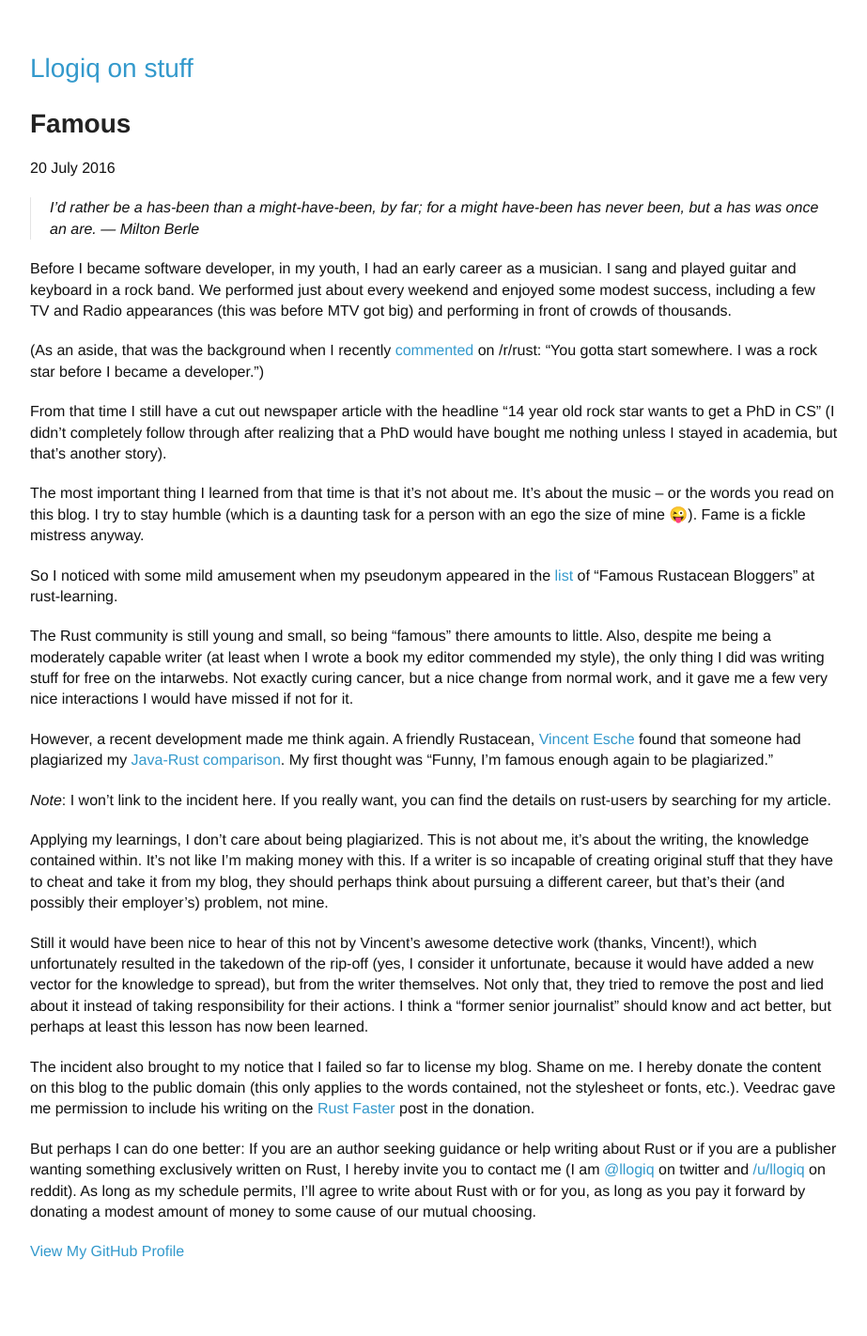
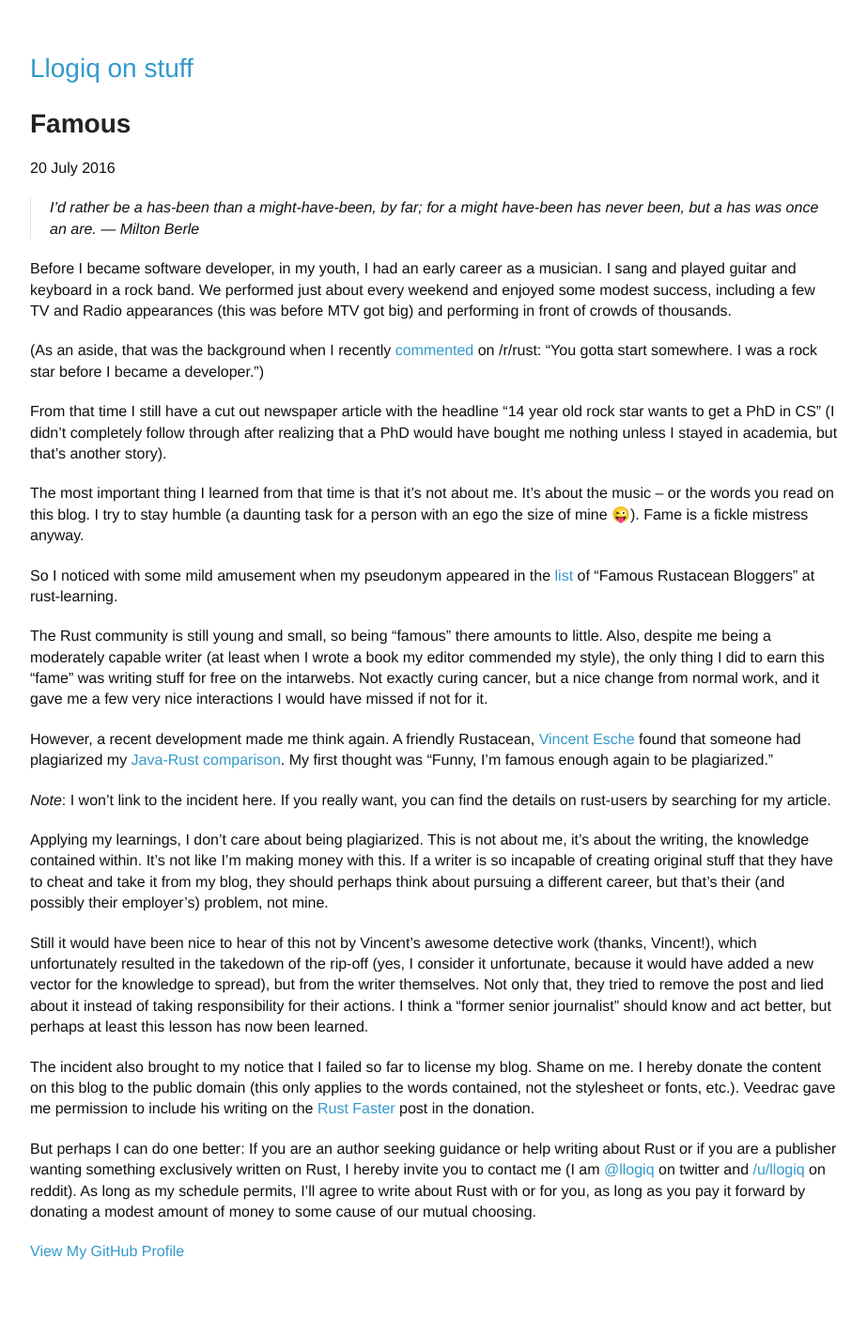
Before and after one commit to llogiq/llogiq.github.io, a Jekyll site: the page built from _posts/2016-07-20-famous.md, in a window 1280 px wide. Shown: the whole page at 94% size, without its empty margins (178-1101 px from the left). Built offline with Jekyll 4.4.1, drawn with Linux system fonts in a browser that asks for light colours.

Commit message:
more style nits fixed

```diff
--- a/_posts/2016-07-20-famous.md
+++ b/_posts/2016-07-20-famous.md
@@ -23,7 +23,7 @@ in academia, but that's another story).
 
 The most important thing I learned from that time is that it's not about me.
 It's about the music – or the words you read on this blog. I try to stay humble
-(which is a daunting task for a person with an ego the size of mine 😜). Fame is
+(a daunting task for a person with an ego the size of mine 😜). Fame is
 a fickle mistress anyway.
 
 So I noticed with some mild amusement when my pseudonym appeared in the
@@ -32,10 +32,10 @@ So I noticed with some mild amusement when my pseudonym appeared in the
 
 The Rust community is still young and small, so being "famous" there amounts to
 little. Also, despite me being a moderately capable writer (at least when I
-wrote a book my editor commended my style), the only thing I did was writing
-stuff for free on the intarwebs. Not exactly curing cancer, but a nice change
-from normal work, and it gave me a few very nice interactions I would have
-missed if not for it.
+wrote a book my editor commended my style), the only thing I did to earn this
+"fame" was writing stuff for free on the intarwebs. Not exactly curing cancer,
+but a nice change from normal work, and it gave me a few very nice interactions
+I would have missed if not for it.
 
 However, a recent development made me think again. A friendly Rustacean,
 [Vincent Esche](https://github.com/regexident) found that someone had
```
